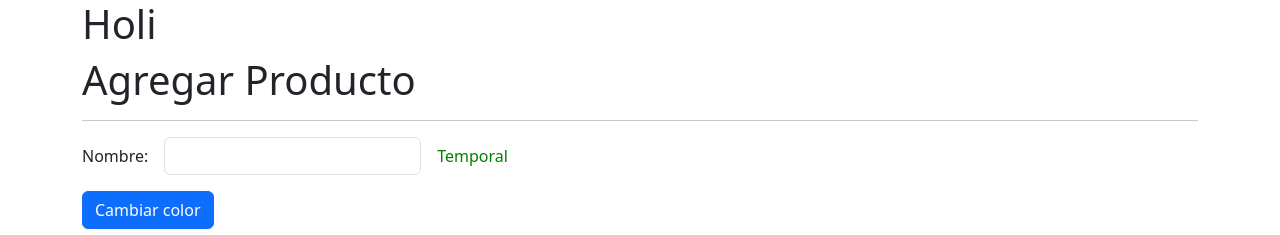
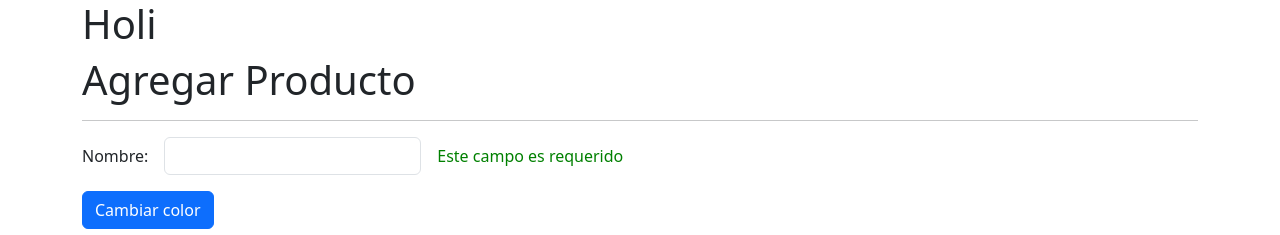
Before and after one commit to Alexm0u/directiveSignals, an Angular app: page /products/product in a window 1280 px wide. Shown: the top 235 px of the page. Built offline with nearby package versions, Linux system fonts and the light colour scheme.

Commit message:
Cambiar mensaje etiqueta label

```diff
--- a/src/app/products/pages/product-page/product-page.component.html
+++ b/src/app/products/pages/product-page/product-page.component.html
@@ -12,7 +12,7 @@
     </div>
 
     <div class="col-auto">
-      <span customLabel [color]="color">Temporal</span>
+      <span customLabel [color]="color" [errors]="myForm.get('name')?.errors" >Temporal</span>
     </div>
   </div>
 
--- a/src/app/shared/directives/custom-label.directive.ts
+++ b/src/app/shared/directives/custom-label.directive.ts
@@ -1,4 +1,5 @@
 import { Directive, ElementRef, OnInit, Input } from '@angular/core';
+import { ValidationErrors } from '@angular/forms';
 
 @Directive({
   selector: '[customLabel]'
@@ -6,11 +7,17 @@
 export class CustomLabelDirective implements OnInit {
 
   private htmlElement?: ElementRef<HTMLElement>;
-  private _color = 'red'
+  private _color: string  = 'red';
+  private _errors? : ValidationErrors | null;
 
   @Input() set color( value: string){
     this._color = value;
     this.setSTyle();
+  }
+
+  @Input() set errors (value: ValidationErrors | null | undefined){
+    this._errors = value;
+    this.setErrorMessage();
   }
 
   constructor(private el: ElementRef<HTMLElement>) {
@@ -29,4 +36,19 @@
 this.htmlElement!.nativeElement.style.color = this._color
   }
 
+  setErrorMessage():void {
+    if(!this.htmlElement) return;
+    if ( !this._errors) {
+      this.htmlElement.nativeElement.innerText = ' No hay errores ';
+      return;
+    }
+
+    const errors = Object.keys(this._errors);
+
+    if( errors.includes('required')){
+      this.htmlElement.nativeElement.innerText = 'Este campo es requerido';
+      return;
+    }
+  }
+
 }
```
